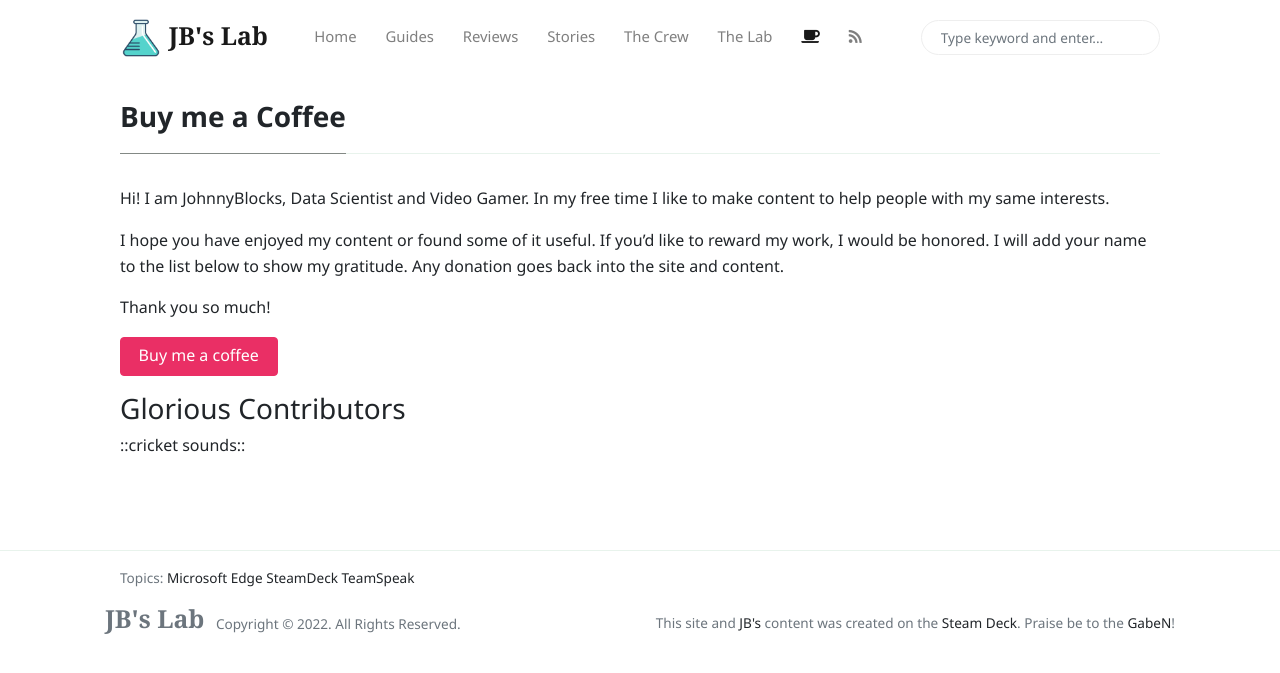
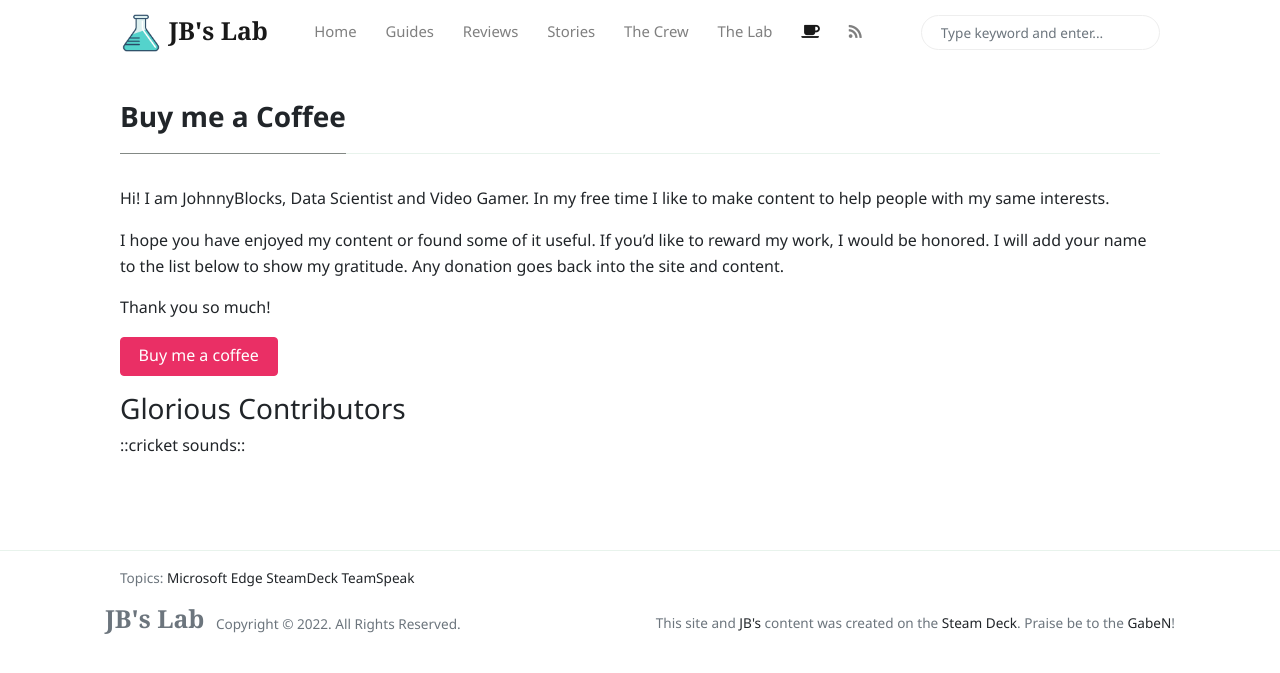
Before and after one commit to JohnnyBlocks/JBs-Lab-Production, a Jekyll site: the page built from _posts/buy-me/2022-07-17-a-coffee.md, in a window 1280 px wide. Shown: the top 673 px of the page. Built offline with Jekyll 4.4.1, drawn with Linux system fonts in a browser that asks for light colours; nearby versions of some CDN libraries.

Commit message:
menu fix

```diff
--- a/_layouts/default.html
+++ b/_layouts/default.html
@@ -39,7 +39,7 @@
 <body class="{% if page.url == "/" %} homefirstpage {% endif %}">
 
     <!-- Navbar -->
-    <nav id="MagicMenu" class="topnav navbar navbar-expand-lg navbar-light bg-white fixed-top">
+    <nav id="MagicMenu" class="topnav navbar navbar-expand-lg navbar-light bg-white fixed-top" style="top: -5px;">
     <div class="container">
         <a title="{{site.title}} : {{site.description}}" class="navbar-brand" href="{{ site.baseurl }}/index.html">
             <img width="42px" src="/assets/icons/beaker-4-512.png" >
```
